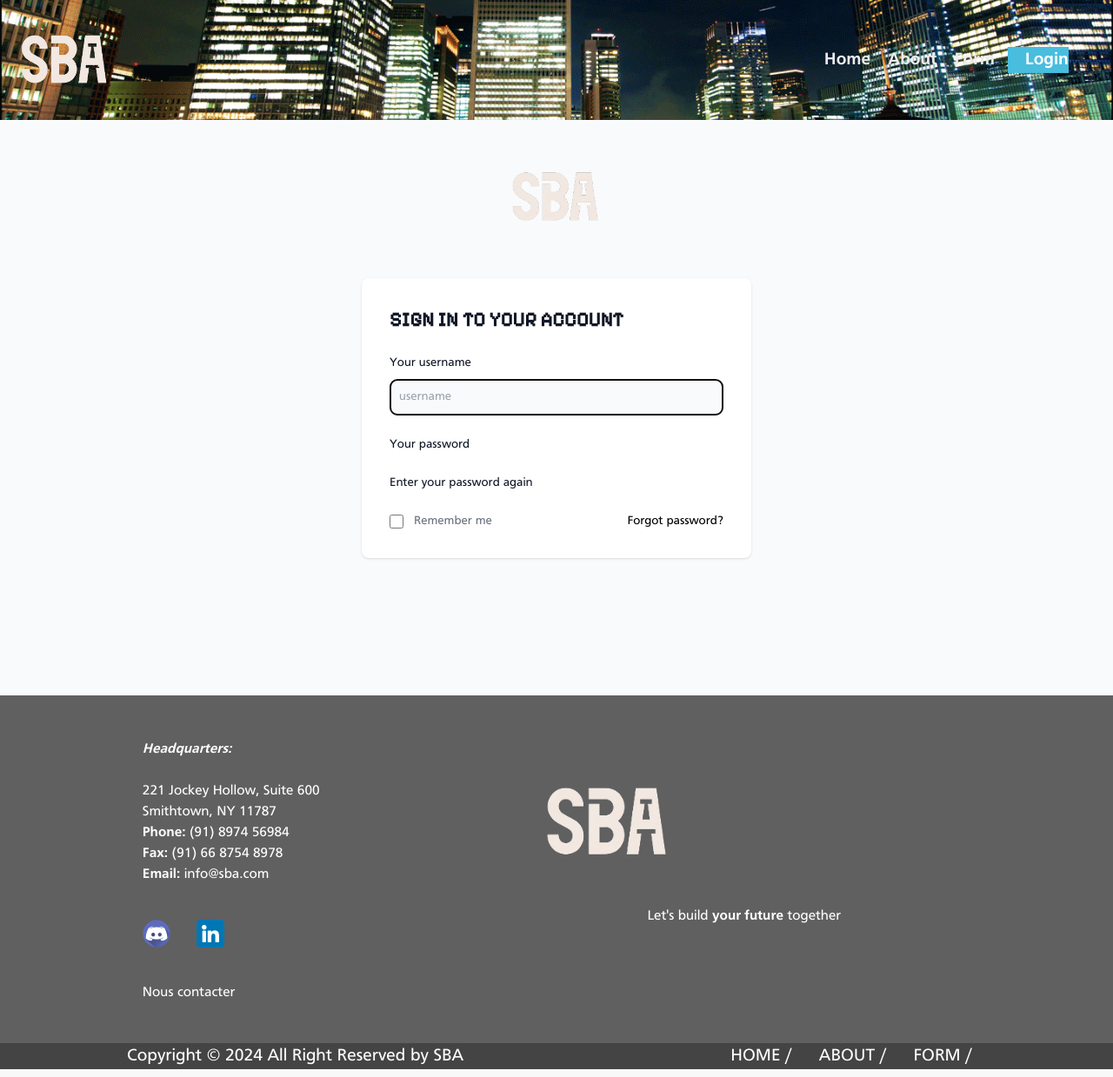
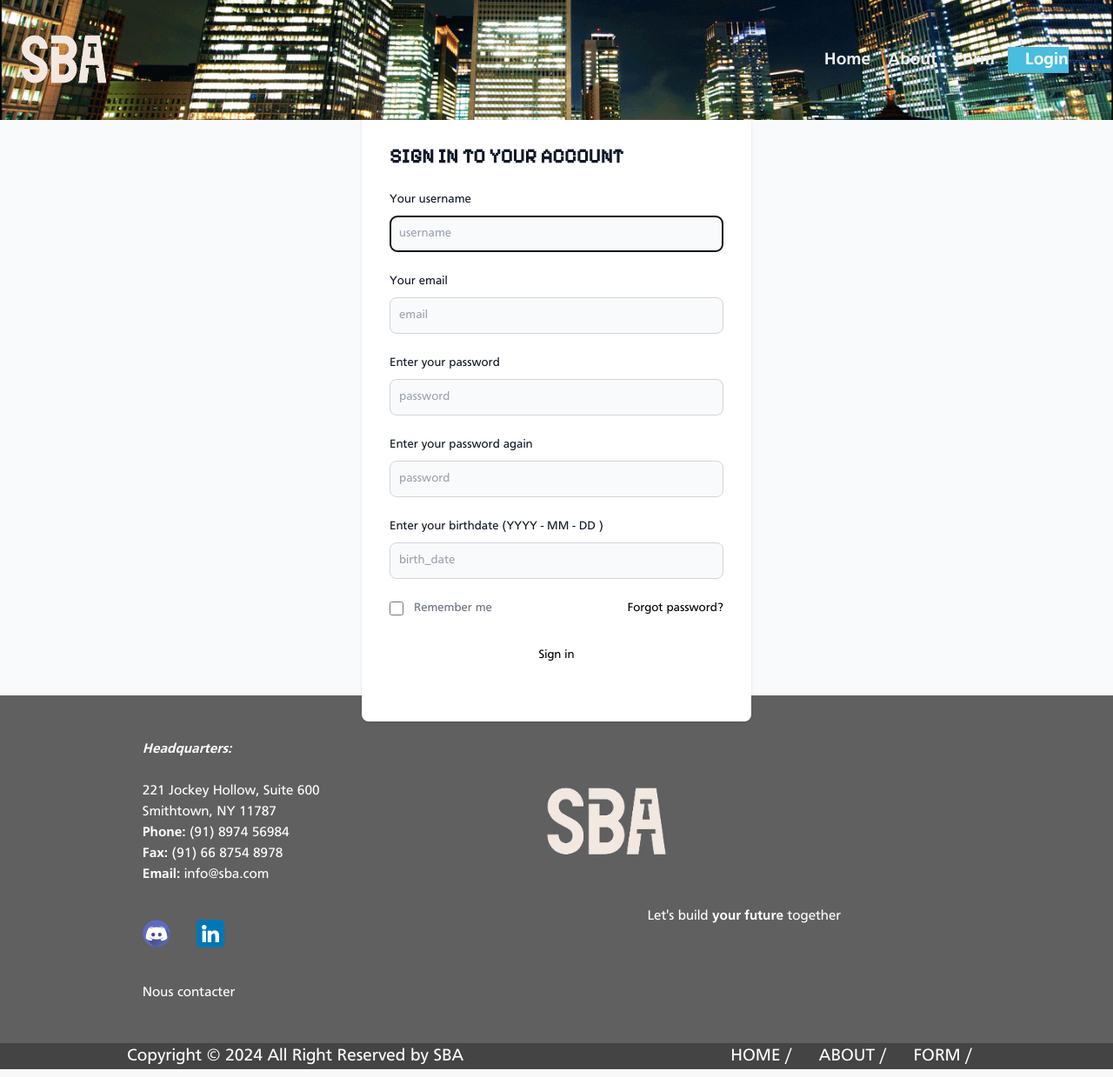
Before and after one commit to Memory77/sba, a Django app: page /accounts/signup/ in a window 1280 px wide. Shown: the whole page at 87% size. Run offline with Django 4.2, Linux system fonts and the light colour scheme; some libraries are stand-ins or nearby versions.

Commit message:
marche poooo

```diff
--- a/templates/registration/login.html
+++ b/templates/registration/login.html
@@ -19,7 +19,7 @@
                 <form class="space-y-4 md:space-y-6" method="post" action="{% url 'login' %}">
                     {% csrf_token %}
                     <div>
-                        <label for="username" class="block mb-2 text-sm font-medium text-gray-900 dark:text-white">Your email</label>
+                        <label for="username" class="block mb-2 text-sm font-medium text-gray-900 dark:text-white">Your username</label>
                         {{form.username|add_class:"bg-gray-50 border border-gray-300 text-gray-900 sm:text-sm rounded-lg focus:ring-primary-600 focus:border-primary-600 block w-full p-2.5 dark:bg-gray-700 dark:border-gray-600 dark:placeholder-gray-400 dark:text-white dark:focus:ring-blue-500 dark:focus:border-blue-500"|attr:"placeholder:username"}}
                     </div>
                     <div>
--- a/templates/registration/signup.html
+++ b/templates/registration/signup.html
@@ -23,13 +23,21 @@
                         {{form.username|add_class:"bg-gray-50 border border-gray-300 text-gray-900 sm:text-sm rounded-lg focus:ring-primary-600 focus:border-primary-600 block w-full p-2.5 dark:bg-gray-700 dark:border-gray-600 dark:placeholder-gray-400 dark:text-white dark:focus:ring-blue-500 dark:focus:border-blue-500"|attr:"placeholder:username"}}
                     </div>
                     <div>
-                        <label for="password1" class="block mb-2 text-sm font-medium text-gray-900 dark:text-white">Your password</label>
-                        {{form.password|add_class:"bg-gray-50 border border-gray-300 text-gray-900 sm:text-sm rounded-lg focus:ring-primary-600 focus:border-primary-600 block w-full p-2.5 dark:bg-gray-700 dark:border-gray-600 dark:placeholder-gray-400 dark:text-white dark:focus:ring-blue-500 dark:focus:border-blue-500"|attr:"placeholder:password"}}
+                        <label for="email" class="block mb-2 text-sm font-medium text-gray-900 dark:text-white">Your email</label>
+                        {{form.email|add_class:"bg-gray-50 border border-gray-300 text-gray-900 sm:text-sm rounded-lg focus:ring-primary-600 focus:border-primary-600 block w-full p-2.5 dark:bg-gray-700 dark:border-gray-600 dark:placeholder-gray-400 dark:text-white dark:focus:ring-blue-500 dark:focus:border-blue-500"|attr:"placeholder:email"}}
                     </div>
                     <div>
-                      <label for="password2" class="block mb-2 text-sm font-medium text-gray-900 dark:text-white">Enter your password again</label>
-                      {{form.password|add_class:"bg-gray-50 border border-gray-300 text-gray-900 sm:text-sm rounded-lg focus:ring-primary-600 focus:border-primary-600 block w-full p-2.5 dark:bg-gray-700 dark:border-gray-600 dark:placeholder-gray-400 dark:text-white dark:focus:ring-blue-500 dark:focus:border-blue-500"|attr:"placeholder:password"}}
+                      <label for="password1" class="block mb-2 text-sm font-medium text-gray-900 dark:text-white">Enter your password</label>
+                      {{form.password1|add_class:"bg-gray-50 border border-gray-300 text-gray-900 sm:text-sm rounded-lg focus:ring-primary-600 focus:border-primary-600 block w-full p-2.5 dark:bg-gray-700 dark:border-gray-600 dark:placeholder-gray-400 dark:text-white dark:focus:ring-blue-500 dark:focus:border-blue-500"|attr:"placeholder:password"}}
                     </div>
+                    <div>
+                        <label for="password2" class="block mb-2 text-sm font-medium text-gray-900 dark:text-white">Enter your password again</label>
+                        {{form.password2|add_class:"bg-gray-50 border border-gray-300 text-gray-900 sm:text-sm rounded-lg focus:ring-primary-600 focus:border-primary-600 block w-full p-2.5 dark:bg-gray-700 dark:border-gray-600 dark:placeholder-gray-400 dark:text-white dark:focus:ring-blue-500 dark:focus:border-blue-500"|attr:"placeholder:password"}}
+                      </div>
+                      <div>
+                        <label for="birth_date" class="block mb-2 text-sm font-medium text-gray-900 dark:text-white">Enter your birthdate (YYYY - MM - DD )</label>
+                        {{form.birth_date|add_class:"bg-gray-50 border border-gray-300 text-gray-900 sm:text-sm rounded-lg focus:ring-primary-600 focus:border-primary-600 block w-full p-2.5 dark:bg-gray-700 dark:border-gray-600 dark:placeholder-gray-400 dark:text-white dark:focus:ring-blue-500 dark:focus:border-blue-500"|attr:"placeholder:birth_date"}}
+                      </div>
                     <div class="flex items-center justify-between">
                         <div class="flex items-start">
                             <div class="flex items-center h-5">
@@ -41,6 +49,8 @@
                         </div>
                         <a href="#" class="text-sm font-medium text-primary-600 hover:underline dark:text-primary-500">Forgot password?</a>
                     </div>
+                    <button type="submit" class="w-full text-black bg-primary-600 hover:bg-primary-700 focus:ring-4 focus:outline-none focus:ring-primary-300 font-medium rounded-lg text-sm px-5 py-2.5 text-center dark:bg-primary-600 dark:hover:bg-primary-700 dark:focus:ring-primary-800">Sign in</button>
+                    <p class="text-sm font-light text-gray-500 dark:text-gray-400">
                 </form>
             </div>
         </div>
```
